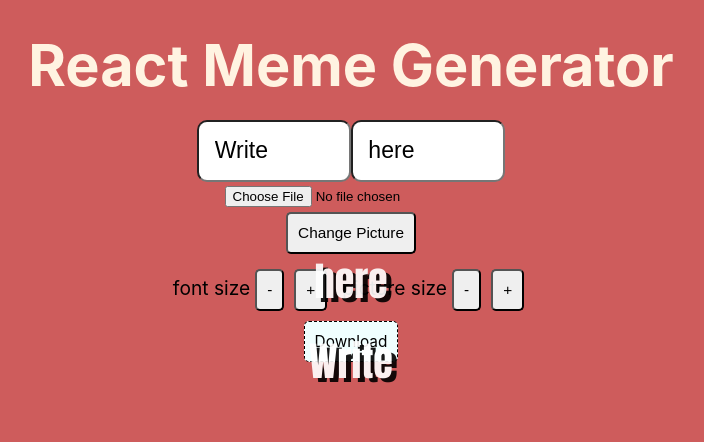
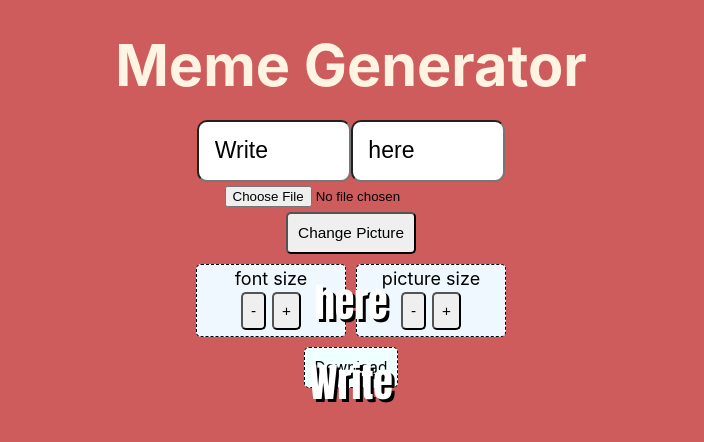
Before and after one commit to patrick-plue/react-meme-generator, a React (Create React App) app: page / in a window 1280 px wide. Shown: the top 442 px of the page, without its empty margins (289-993 px from the left). Built offline with nearby package versions, Linux system fonts and the light colour scheme; no server answers; the HTML template or start-up script is replaced by a standard one.

Commit message:
change size buttons

```diff
--- a/src/App.js
+++ b/src/App.js
@@ -54,7 +54,7 @@ function App() {
 
   return (
     <div className="App">
-      <h1 className="pageTitle">React Meme Generator</h1>
+      <h1 className="pageTitle">Meme Generator</h1>
       <div className="inputField">
         <Input changeText={changeTopText} defaultText={topText} />
         <Input changeText={changeBottomText} defaultText={bottomText} />
--- a/src/Picture.jsx
+++ b/src/Picture.jsx
@@ -11,19 +11,17 @@ function Picture({
 }) {
   const createdMeme = useRef();
   const [userMemeDownload, setUserMemeDownload] = useState();
-  if (createdMeme) {
-    console.log(createdMeme.current);
-  }
 
   const [fontSize, setfontSize] = useState(30);
   const [pictureSize, setPictureSize] = useState(300);
+  console.log(pictureSize);
 
   useEffect(() => {
     domtoimage.toJpeg(createdMeme.current, { quality: 0.95 }).then(
       function (dataUrl) {
         setUserMemeDownload(dataUrl);
       },
-      [memes]
+      [memes, userImage]
     );
   });
 
@@ -38,23 +36,27 @@ function Picture({
   return (
     <>
       <div className="btnContainer">
-        <div className="fontsizeButtons">
+        <div className="fontSizeButtons">
           <label>font size</label>
-          <button className="btn" onClick={() => changeFontSize(-5)}>
+          <div>
+            <button className="btn2" onClick={() => changeFontSize(-5)}>
               -
             </button>
-          <button className="btn" onClick={() => changeFontSize(5)}>
+            <button className="btn2" onClick={() => changeFontSize(5)}>
               +
             </button>
           </div>
+        </div>
         <div className="pictureSizeButtons">
           <label>picture size</label>
-          <button className="btn" onClick={() => changePictureSize(-50)}>
+          <div>
+            <button className="btn2" onClick={() => changePictureSize(-50)}>
               -
             </button>
-          <button className="btn" onClick={() => changePictureSize(+50)}>
+            <button className="btn2" onClick={() => changePictureSize(+50)}>
               +
             </button>
+          </div>
         </div>
       </div>
       <div className="memeContainer" ref={createdMeme}>
@@ -74,6 +76,7 @@ function Picture({
             className="meme"
             src={URL.createObjectURL(userImage)}
             alt="meme"
+            style={{ height: `${pictureSize}pt` }}
           />
         )}
         <p style={{ fontSize: `${fontSize}pt` }} className="memeSubtitle">
--- a/src/index.css
+++ b/src/index.css
@@ -59,6 +59,18 @@ code {
   border-radius: 5px;
 }
 
+.btn2 {
+  font-size: 0.8rem;
+  padding: 8px;
+  border-radius: 5px;
+  margin: 3px;
+}
+
+.btn:hover,
+btn2:hover {
+  cursor: pointer;
+}
+
 .memeContainer {
   position: relative;
   display: flex;
@@ -75,9 +87,9 @@ code {
   font-family: Impact, Haettenschweiler, 'Arial Narrow Bold', sans-serif;
   position: absolute;
   font-size: 1.7rem;
-  opacity: 0.9;
+  opacity: 1;
   color: white;
-  text-shadow: 5px 4px black;
+  text-shadow: 3px 3px black;
 }
 
 .memeTitle {
@@ -92,7 +104,7 @@ code {
   padding: 10px;
   border: 1px dashed black;
   background-color: azure;
-  margin: px;
+  margin: 5px;
   color: black;
   text-decoration: none;
   font-size: 0.8rem;
@@ -101,6 +113,18 @@ code {
 
 .btnContainer {
   display: flex;
+  justify-content: center;
   gap: 10px;
   margin: 5px;
+  font-size: 18px;
 }
+
+.fontSizeButtons,
+.pictureSizeButtons {
+  background-color: aliceblue;
+  padding: 1%;
+  border-radius: 5px;
+  border: 1px dashed black;
+  min-width: 150px;
+  text-align: center;
+}
```
Lines whose indentation alone changed are shown as unchanged.
